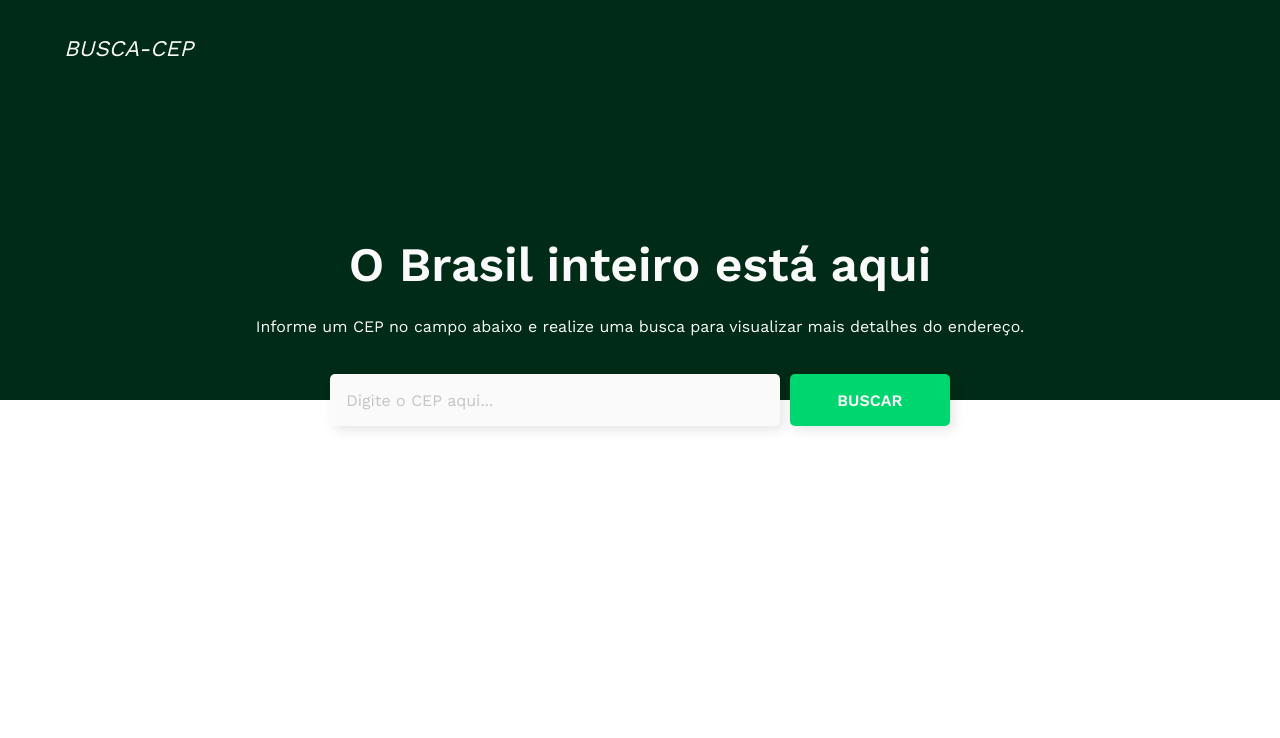
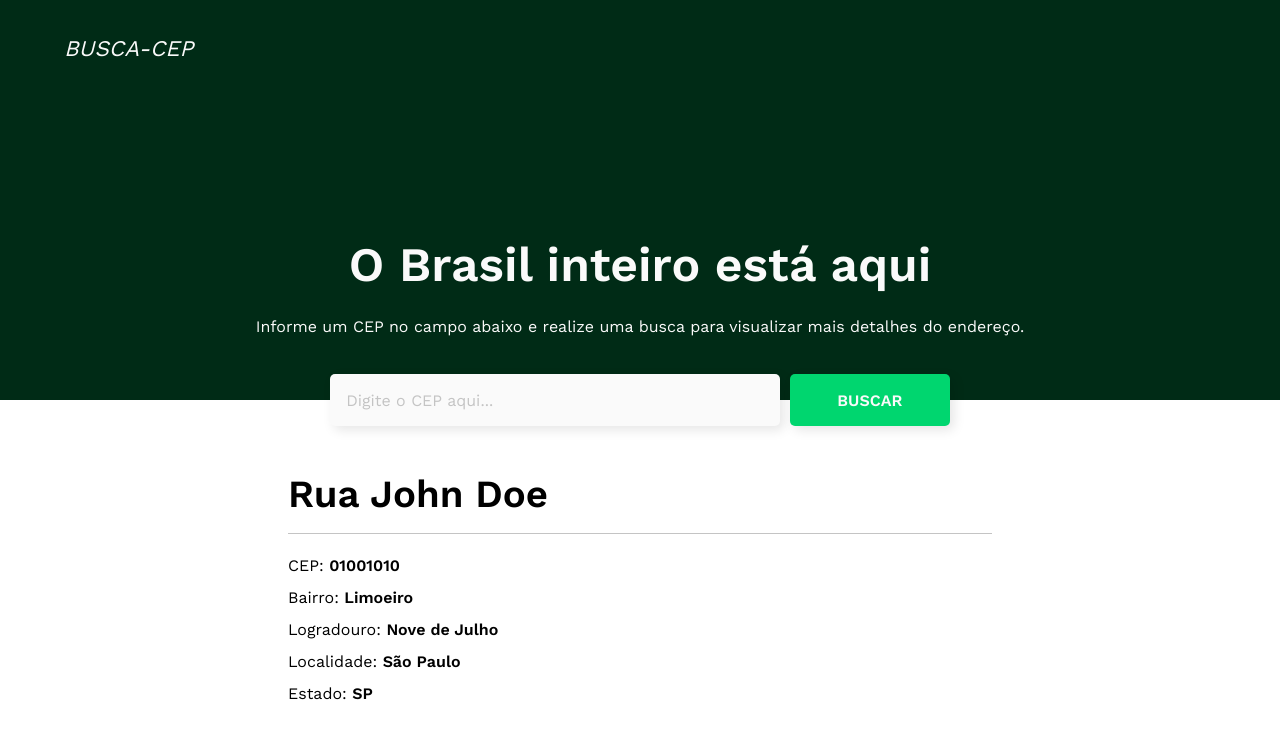
Before and after one commit to MichelNascimento/busca-cep, a React (Create React App) app: page / in a window 1280 px wide. Shown: the top 738 px of the page. Built offline with nearby package versions, Linux system fonts and the light colour scheme.

Commit message:
Result page creation

```diff
--- a/src/App.tsx
+++ b/src/App.tsx
@@ -1,10 +1,14 @@
 import './App.css';
 
 import Home from './pages/Home/Home';
+import Result from './pages/Result/Result';
 
 function App() {
   return (
-    <Home />
+    <>
+      <Home />
+      <Result />
+    </>
   );
 }
 
--- /dev/null
+++ b/src/pages/Result/Result.tsx
@@ -0,0 +1,36 @@
+import './ResultStyle.css'
+
+const Result = () => {
+  return (
+    <div className="result-container">
+      <div className="result">
+        <h1>Rua John Doe</h1>
+        <div className="data">
+          <span>CEP: </span>
+          <span>01001010</span>
+        </div>
+        <div className="data">
+          <span>Bairro: </span>
+          <span>Limoeiro</span>
+        </div>
+        <div className="data">
+          <span>Logradouro: </span>
+          <span>Nove de Julho</span>
+        </div>
+        <div className="data">
+          <span>Localidade: </span>
+          <span>São Paulo</span>
+        </div>
+        <div className="data">
+          <span>Estado: </span>
+          <span>SP</span>
+        </div>
+      </div>
+      {/* <div className="empty-state">
+        <span>O resultado da busca será exibido aqui.</span>
+      </div> */}
+    </div>
+  )
+}
+
+export default Result
--- /dev/null
+++ b/src/pages/Result/ResultStyle.css
@@ -0,0 +1,40 @@
+.result-container {
+  width: var(--full-width);
+  height: 50vh;
+  display: flex;
+}
+
+.empty-state {
+  margin: 0 auto;
+  display: flex;
+  align-items: center;
+}
+
+.empty-state span {
+  font-size: 1.1rem;
+  color: var(--dark);
+}
+
+.result {
+  width: 60%;
+  padding: 3.5rem 2rem;
+  margin: 0 auto;
+  display: flex;
+  flex-direction: column;
+}
+
+.result h1 {
+  font-size: 2.4rem;
+  font-weight: 600;
+  border-bottom: 0.5px solid var(--light-gray);
+  margin-bottom: 1rem;
+}
+
+.result h1, .data span {
+  line-height: 2;
+  color: var(--dark);
+}
+
+.data span:nth-child(2) {
+  font-weight: 600;
+}
```
